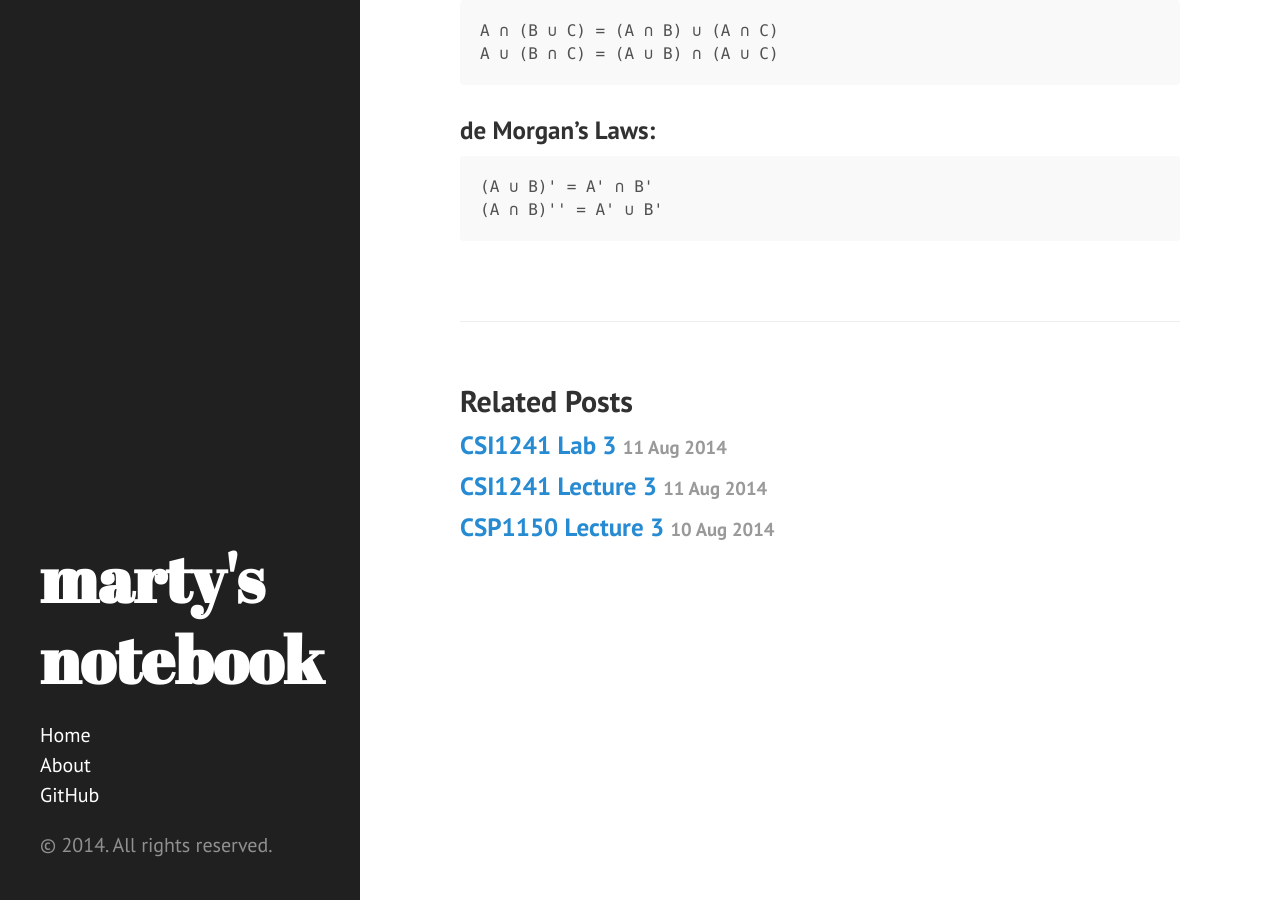
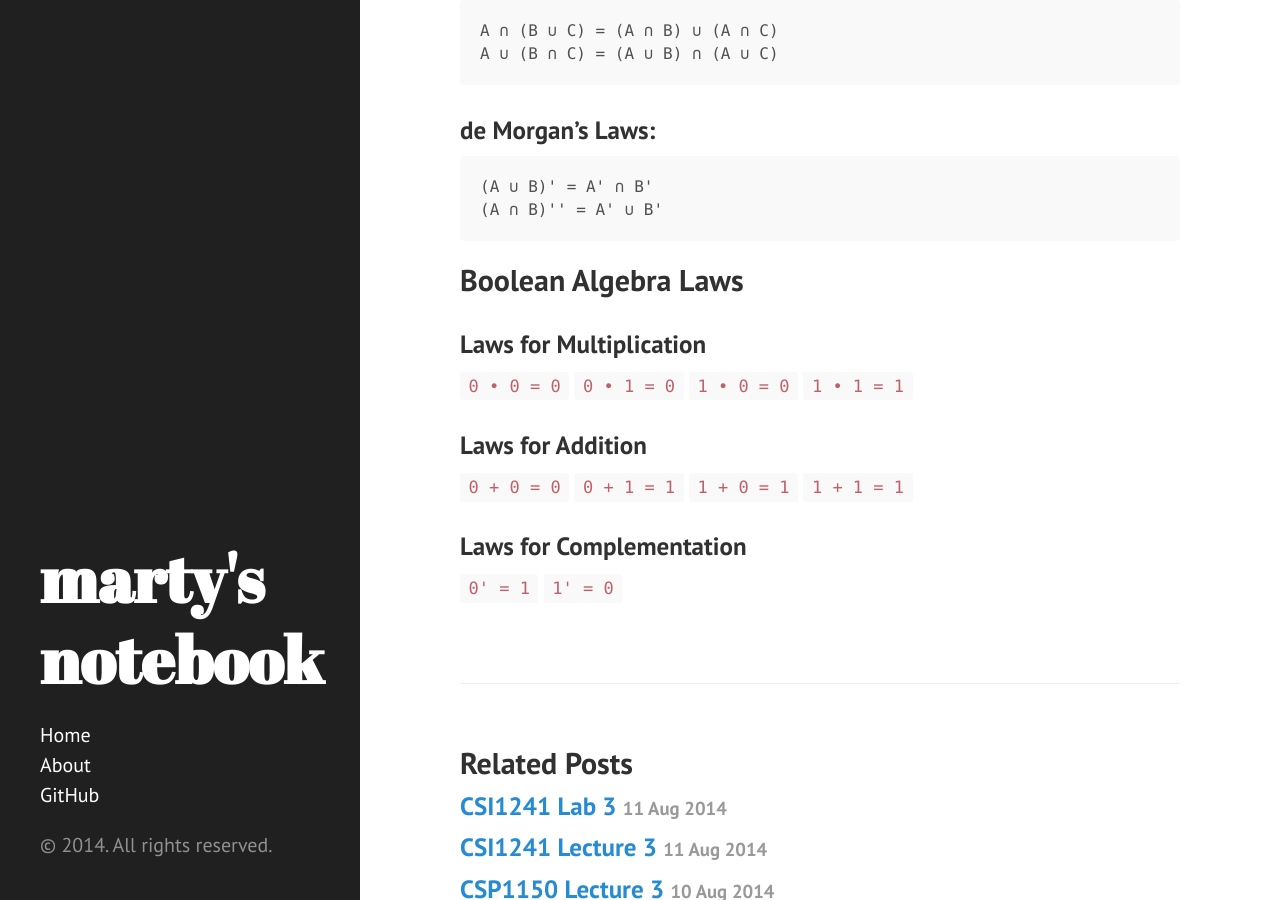
Before and after one commit to martymcflywa/martymcflywa.github.io, a Jekyll site: the page built from _posts/2014-08-06-ENS1161-symbols-and-laws-cheatsheet.md, in a window 1280 px wide and 900 px high, scrolled down 3121 px. Built offline with Jekyll 4.4.1, drawn with Linux system fonts in a browser that asks for light colours; Markdown is read by kramdown in place of the engine named in the settings.

Commit message:
updated ENS1161 cheatsheet

````diff
--- a/_posts/2014-08-06-ENS1161-symbols-and-laws-cheatsheet.md
+++ b/_posts/2014-08-06-ENS1161-symbols-and-laws-cheatsheet.md
@@ -47,13 +47,13 @@ The laws are essentially the same, but are just presented differently.
 
 `~(A ˅ B) ≡ ~A ˄ ~B` corresponds to `(A ∪ B)' = A' ∩ B'`
 
-| Logic   | Set  |
-|---------|------|
-| `~`     | `'`  |
-| `˄`     | `∩`  |
-| `˅`     | `∪` |
-| `true`  | `U`  |
-| `false` | `∅`  |
+| Logic   | Set  | Boolean |
+|---------|------|---------|
+| `~`     | `'`  | `'`     |
+| `˄`     | `∩`  | `•`     |
+| `˅`     | `∪` | `+`     |
+| `true`  | `U`  | `1`     |
+| `false` | `∅`  | `0`     |
 
 ## Negations
 
@@ -107,3 +107,17 @@ A ∪ (B ∩ C) = (A ∪ B) ∩ (A ∪ C)
 (A ∪ B)' = A' ∩ B'
 (A ∩ B)'' = A' ∪ B'
 ```
+
+## Boolean Algebra Laws
+
+### Laws for Multiplication
+
+`0 • 0 = 0` `0 • 1 = 0` `1 • 0 = 0` `1 • 1 = 1`
+
+### Laws for Addition
+
+`0 + 0 = 0` `0 + 1 = 1` `1 + 0 = 1` `1 + 1 = 1`
+
+### Laws for Complementation
+
+`0' = 1` `1' = 0`
````
